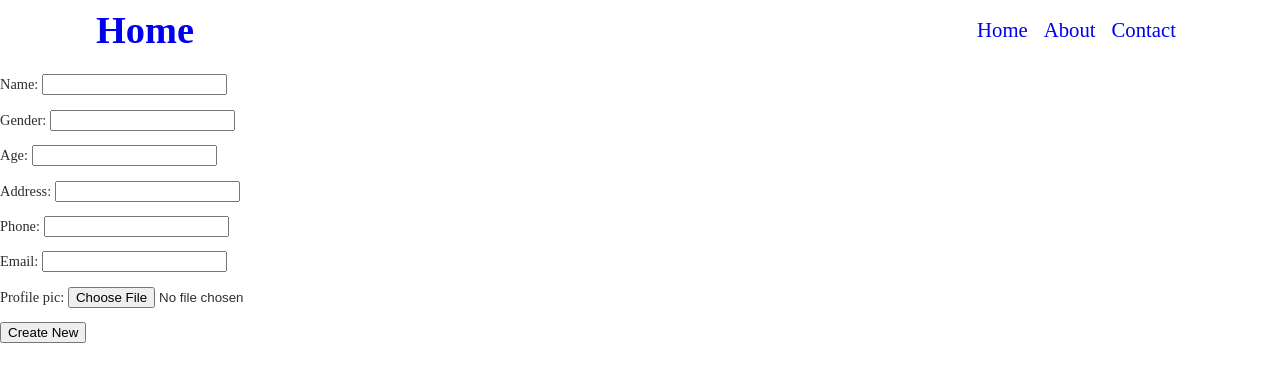
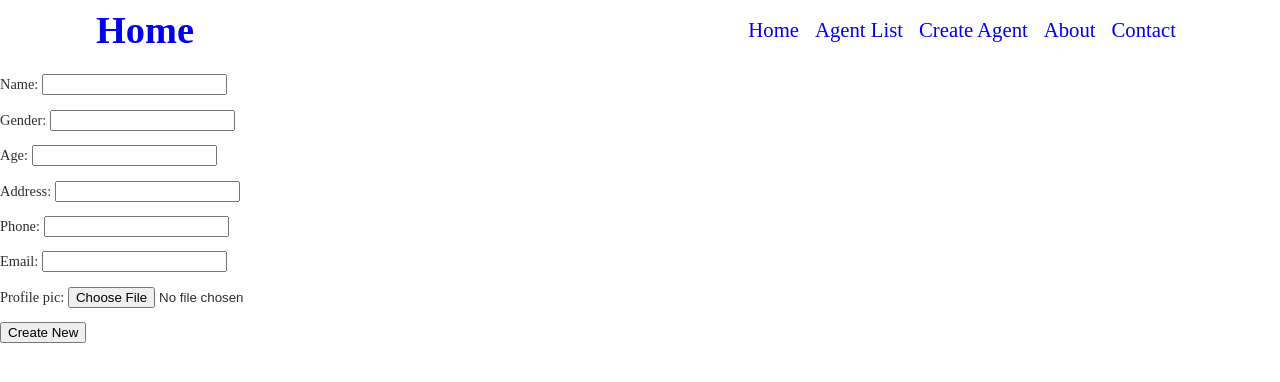
Before and after one commit to shishirregmi/LearningDjango, a Django app: page /agent/create/ in a window 1280 px wide. Shown: the top 382 px of the page. Run offline with Django 4.2, Linux system fonts and the light colour scheme.

Commit message:
Index added

```diff
--- a/agent/urls.py
+++ b/agent/urls.py
@@ -3,5 +3,6 @@ from . import views
 
 urlpatterns = [
     #path("<int:id>",views.index,name="index"),
-    path("create/",views.addAgent,name="create"),
+    path("create/",views.addAgent,name="create-agent"),
+    path("",views.index,name="home-agent"),
 ]
--- a/agent/views.py
+++ b/agent/views.py
@@ -4,6 +4,10 @@ from django.shortcuts import redirect, render
 
 from agent.forms import CreateNewAgent
 from agent.models import Agent
+from django.views.generic import (TemplateView,ListView,
+                                    DetailView,CreateView,
+                                    UpdateView,DeleteView)
+
 
 # Create your views here.
 def addAgent(request):
@@ -11,7 +15,16 @@ def addAgent(request):
         form = CreateNewAgent(request.POST, request.FILES)
         if form.is_valid():
             form.save()
-            return redirect('create')
+            return redirect('create-agent')
     else:
         form = CreateNewAgent()
     return render(request, "agent/create.html",{"form":form})
+
+def index(request):
+    data = Agent.objects.all
+    return render(request,'agent/index.html',{'datas':data})
+
+def updateAgent(UpdateView):
+    form_class  = CreateNewAgent
+    redirect_field_name = 'agent/create.html'
+    model = Agent
--- a/realstate/static/css/style.css
+++ b/realstate/static/css/style.css
@@ -10,11 +10,17 @@ input, select, button, textarea {
 input[type='text'] {
     cursor: text;
 }
+
 @media (max-width: 768px) {
     .sm-column {
         flex-direction: column;
    }
 }
+
+.table-img {
+    width: 50px;
+    height: auto;
+  }
 .d-none {
     display: none;
 }
--- a/templates/partials/nav.html
+++ b/templates/partials/nav.html
@@ -2,6 +2,8 @@
     <div class="logo"><a href="{% url 'index' %}">Home</a></div>
     <div class="nav-items flex">
         <div class="nav-items px-sm"><a href="{% url 'index' %}">Home</a></div>
+        <div class="nav-items px-sm"><a href="{% url 'home-agent' %}">Agent List</a></div>
+        <div class="nav-items px-sm"><a href="{% url 'create-agent' %}">Create Agent</a></div>
         <div class="nav-items px-sm"><a href="{% url 'about' %}">About</a></div>
         <div class="nav-items px-sm"><a href="{% url 'contact' %}">Contact</a></div>
     </div>
```
Also changed, not shown: templates/agent/index.html (added, +27 -0 lines).
